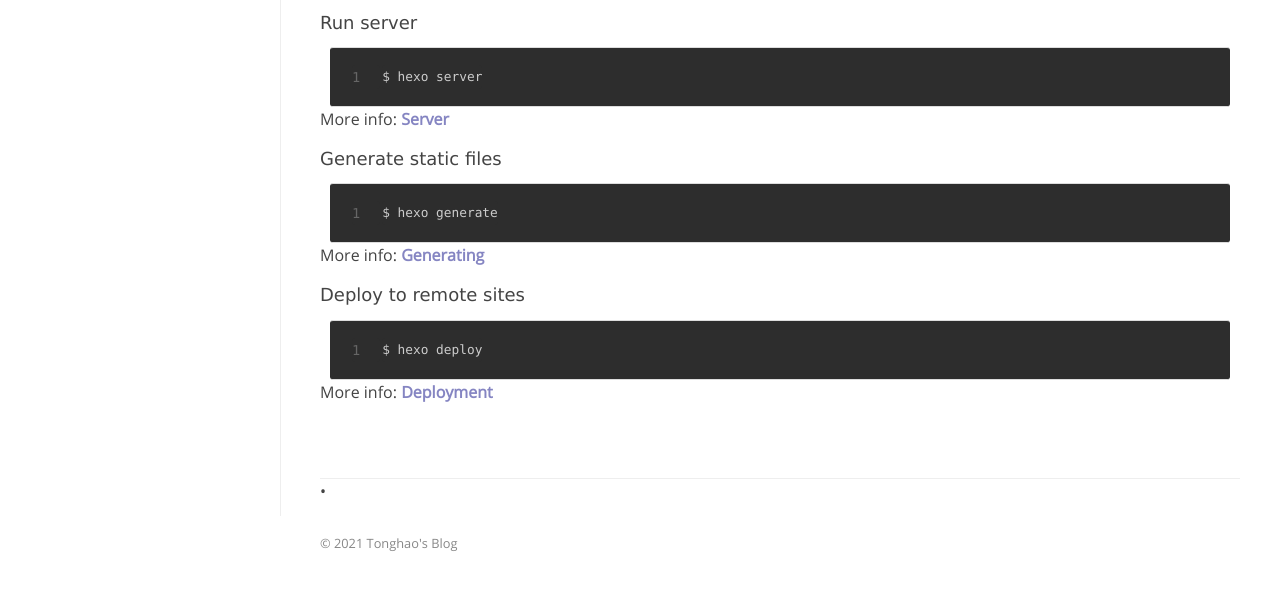
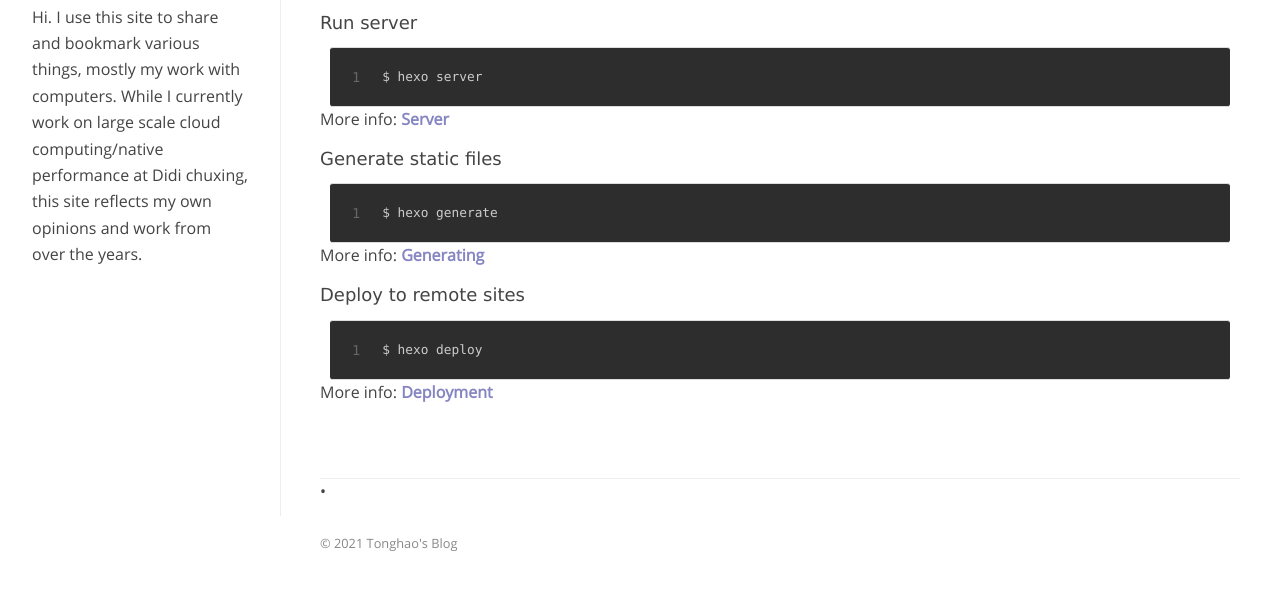
Before and after one commit to ovn-open-virtual-networks/ovn-open-virtual-networks.github.io, a plain HTML site: page 2021/hello-world/index.html in a window 1280 px wide. Shown: the part 348-938 px from the top of the page. Drawn offline with Linux system fonts and the light colour scheme.

Commit message:
Site updated: 2021-03-13 05:50:16

```diff
--- a/2021/hello-world/index.html
+++ b/2021/hello-world/index.html
@@ -4,7 +4,7 @@
 
         <meta http-equiv="Content-Type" content="text/html" charset="UTF-8">
         <meta http-equiv="X-UA-Compatible" content="IE=edge,chrome=1">
-        <meta name="description" content="OVS/Linux/DPDK">
+        <meta name="description" content="Hi. I use this site to share and bookmark various things, mostly my work with computers. While I currently work on large scale cloud computing/native performance at Didi chuxing, this site reflects my own opinions and work from over the years.">
         <link rel="shortcut icon" href="/img/logo.jpeg"/>
         <link rel="canonical" href="http://guolinn.com/">
         <link rel="alternate" type="application/rss+xml" title="Tonghao Zhang" href="">
@@ -36,6 +36,7 @@
               </div>
 <h2><a href="/about">ABOUT-ME</a></h2>
 
+            <p>Hi. I use this site to share and bookmark various things, mostly my work with computers. While I currently work on large scale cloud computing/native performance at Didi chuxing, this site reflects my own opinions and work from over the years.</p>
         </header>
 
         <main id="content">
```
Also changed, not shown: about/index.html (+2 -1 lines), archives/2021/03/index.html (+2 -1 lines), archives/2021/index.html (+2 -1 lines), archives/index.html (+2 -1 lines), index.html (+2 -1 lines).
